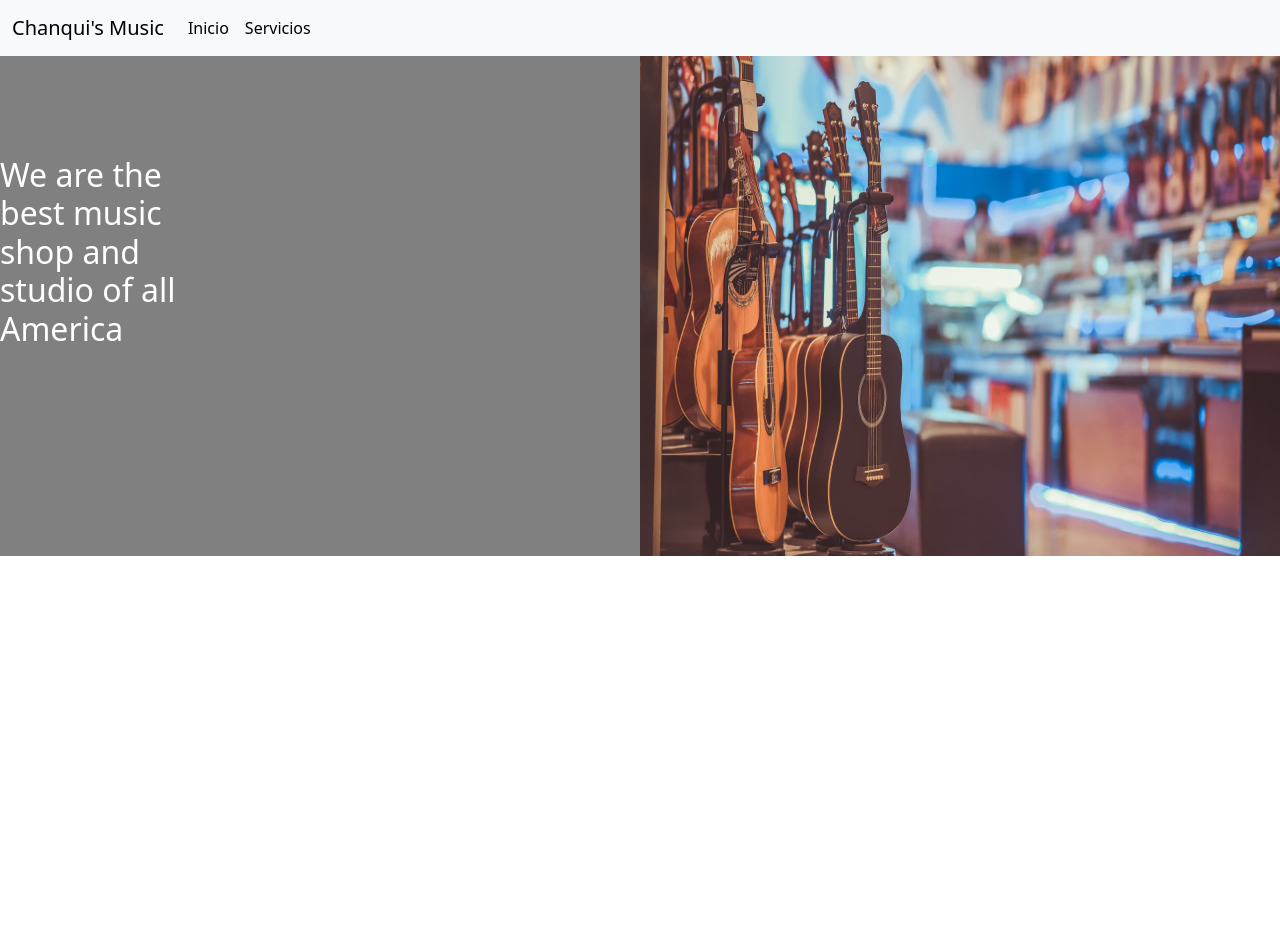
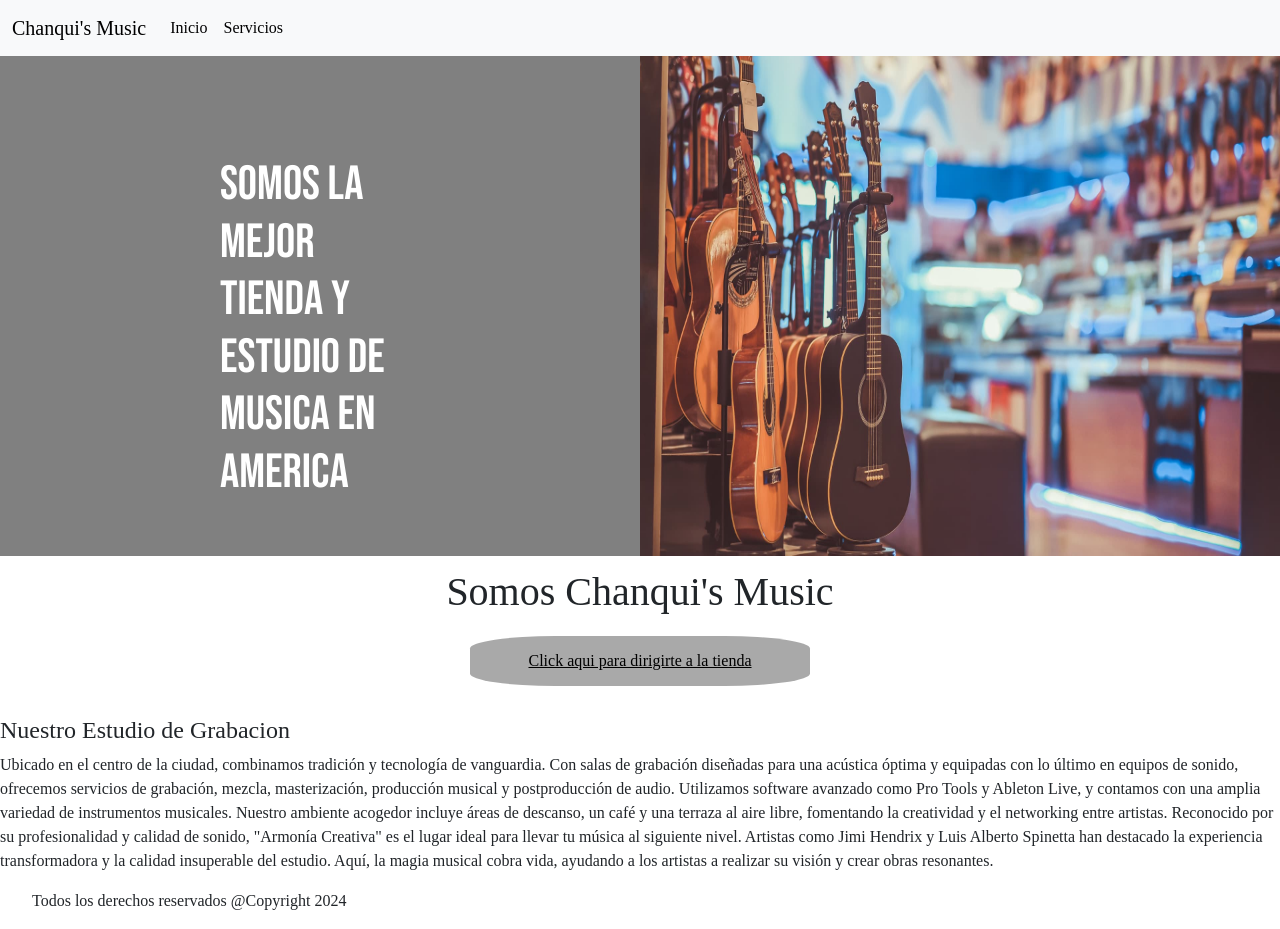
Before and after one commit to FacuChanquia/PF-ChanquiaFaccendini, a plain HTML site: page index.html in a window 1280 px wide. Before the commit the page ends 800 px from the top, so only its background shows below. Drawn offline with nearby package versions, Linux system fonts and the light colour scheme; a web font is replaced by a local one.

Commit message:
nueva-rama

```diff
--- a/css/styles.css
+++ b/css/styles.css
@@ -1,24 +1,34 @@
 *{
     margin: 0;
     padding: 0;
+    font-family: "Radio Canada Big";
 }
 
 .nav-link{
     color: black;
 }
 
-.div_container h2{
+.navbar {
+    background-color: #a9a9a9;
+}
+
+.div__presentacion h2{
     text-align: left;
     width: 200px;
     margin-top: 100px;
     color: white;
+    font-family: "Bebas Neue";
+    font-weight: 400;
+    font-style: normal;
+    font-size: 48px;
 }
 
-.div_container{
+.div__presentacion{
     display: grid;
     grid-template-columns: repeat(2, 1fr);
+    justify-items: center;
 }
-.section_container {
+.section__presentacion {
     background-color: gray;
     height: 500px;
     display: grid;
@@ -28,3 +38,46 @@ img {
     width: 100%;
     height: 100%
 }
+
+.section__title {
+    height: 80px;
+    display: flex;
+    justify-content: center;
+}
+
+.div__title {
+    display: flex;
+    flex-direction: column;
+    justify-content: center;
+}
+
+.section__tienda {
+    height: 80px;
+    display: flex;
+    justify-content: center;
+}
+
+.div__tienda {
+    width: 340px;
+    height: 50px;
+    background-color: #a9a9a9 ;
+    display: flex;
+    flex-direction: row;
+    justify-content: center;
+    border-radius: 25%;
+}
+
+.p__tienda {
+    height: 100%;
+    display: flex;
+    flex-direction: column;
+    justify-content: center;
+}
+
+a{
+    color: black;
+}
+
+a:hover{
+    font-weight: bold;
+}
--- a/index.html
+++ b/index.html
@@ -6,6 +6,9 @@
     <link href="https://cdn.jsdelivr.net/npm/bootstrap@5.3.3/dist/css/bootstrap.min.css" rel="stylesheet" integrity="sha384-QWTKZyjpPEjISv5WaRU9OFeRpok6YctnYmDr5pNlyT2bRjXh0JMhjY6hW+ALEwIH" crossorigin="anonymous">
     <!-- link css -->
     <link rel="stylesheet" href="css/styles.css">
+    <link rel="preconnect" href="https://fonts.googleapis.com">
+    <link rel="preconnect" href="https://fonts.gstatic.com" crossorigin>
+    <link href="https://fonts.googleapis.com/css2?family=Bebas+Neue&family=Montserrat:ital,wght@0,100..900;1,100..900&family=Radio+Canada+Big:ital,wght@0,400..700;1,400..700&display=swap" rel="stylesheet">
     <title>Chanquia MusicStudio</title>
 </head>
 <body>
@@ -32,20 +35,31 @@
 <!-- Fin Header -->
 <!-- Inicio main -->
     <main>
-        <section class="section_container">
-            <div class="div_container">
-                <h2 class="item">We are the best music shop and studio of all America</h2>
-                <img src="./multimedia/image-2.jpg" alt="" class="item">
+        <section class="section__presentacion">
+            <div class="div__presentacion">
+                <h2 class="item__presentacion">Somos la mejor tienda y estudio de musica en America</h2>
+                <img src="./multimedia/image-2.jpg" alt="" class="item__presentacion">
             </div>
         </section>
-        <section class="section-container">
-            <div>
-
+        <section class="section__title">
+            <div class="div__title">
+                <h1 class="h1__title" >Somos Chanqui's Music</h1>
             </div>
         </section>
-        <section class="section-container">
-            <div>
+        <section class="section__tienda">
+            <div class="div__tienda">
+                <p class="p__tienda">
+                    <a href="./pages/servicios.html" class="a__tienda">Click aqui para dirigirte a la tienda</a>
+                </p>
+            </div>
+        </section>
+        <section class="section__estudio">
+            <div class="div__estudio">
+                <h4 class="title__estudio">Nuestro Estudio de Grabacion</h4>
+                <p class="text__estudio">
+                    Ubicado en el centro de la ciudad, combinamos tradición y tecnología de vanguardia. Con salas de grabación diseñadas para una acústica óptima y equipadas con lo último en equipos de sonido, ofrecemos servicios de grabación, mezcla, masterización, producción musical y postproducción de audio. Utilizamos software avanzado como Pro Tools y Ableton Live, y contamos con una amplia variedad de instrumentos musicales.
 
+                    Nuestro ambiente acogedor incluye áreas de descanso, un café y una terraza al aire libre, fomentando la creatividad y el networking entre artistas. Reconocido por su profesionalidad y calidad de sonido, "Armonía Creativa" es el lugar ideal para llevar tu música al siguiente nivel. Artistas como Jimi Hendrix y Luis Alberto Spinetta han destacado la experiencia transformadora y la calidad insuperable del estudio. Aquí, la magia musical cobra vida, ayudando a los artistas a realizar su visión y crear obras resonantes.</p>
             </div>
         </section>
     </main>
@@ -59,6 +73,20 @@
 
 
 
+
+
+
+
+
+<footer>
+    <nav class="footer">
+        <ul class="footer__ul">
+            <p class="footer__item">Todos los derechos reservados @Copyright 2024</p>
+        </ul>
+    </nav>
+</footer>
+
+
 <script src="https://cdn.jsdelivr.net/npm/bootstrap@5.3.3/dist/js/bootstrap.bundle.min.js" integrity="sha384-YvpcrYf0tY3lHB60NNkmXc5s9fDVZLESaAA55NDzOxhy9GkcIdslK1eN7N6jIeHz" crossorigin="anonymous"></script>
 </body>
 </html>
```
